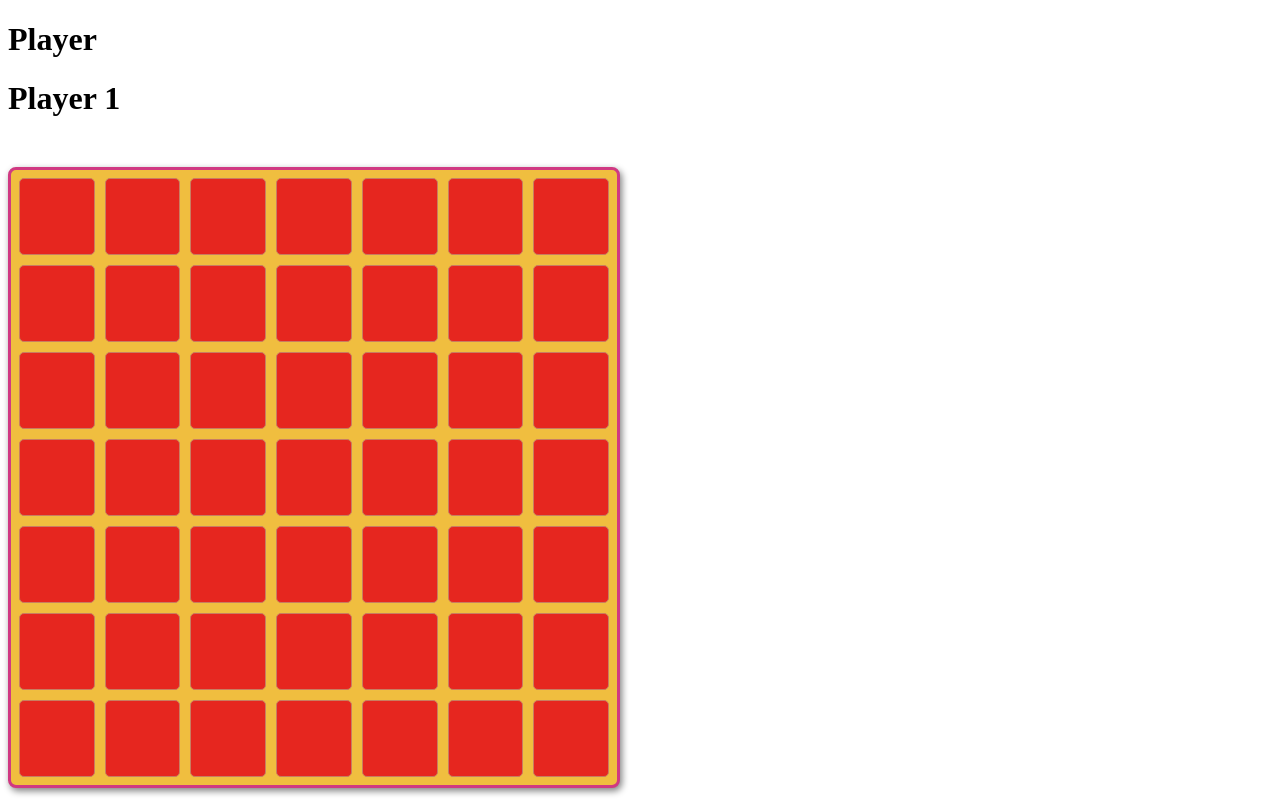
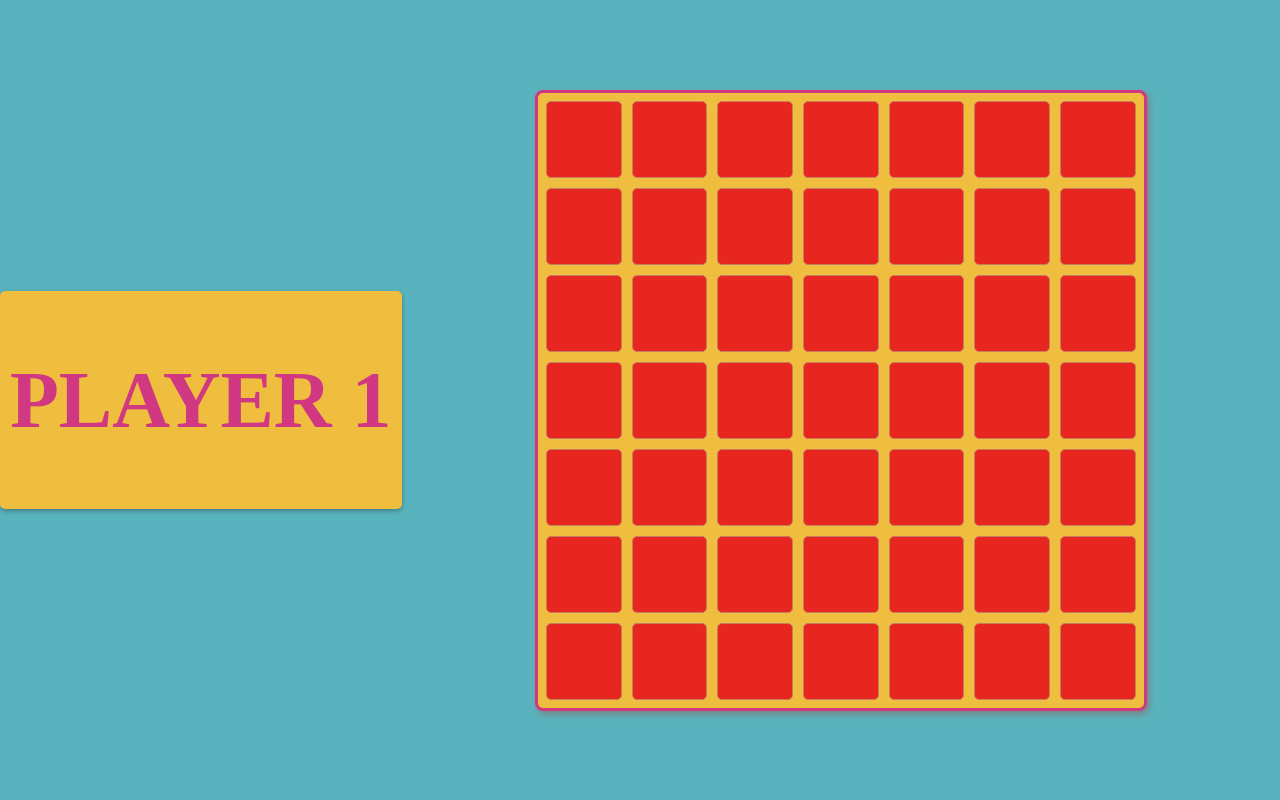
Before and after one commit to Knightmare1243/regis-recrcreation, a plain HTML site: page Connectfour/index.html in a window 1280 px wide. Drawn offline with Linux system fonts and the light colour scheme.

Commit message:
Title and background modified and beginning of a pseudo code for the winning conditions.

```diff
--- a/Connectfour/index.html
+++ b/Connectfour/index.html
@@ -15,8 +15,7 @@
 </head>
 
 <body>
-<div id="title"><h1>Player </h1></div>
-<div id="myHeader"><h1>Player 1</h1></div>
+<div id="title"><h1>Player 1</h1></div>
 
 <div id="grid">
     <div class="row">
--- a/Connectfour/script.js
+++ b/Connectfour/script.js
@@ -15,9 +15,28 @@ for(var i = 0; i < buttons.length; i++){
             displayImage.src = image[total %2]
             displayImage.style.display = 'block'; // Show the image
 
-        window.alert("You pressed " + number + ". Total clicks: " + total);
+        //window.alert("You pressed " + number + ". Total clicks: " + total);
         total = total+1;
-        document.getElementById("myHeader").innerText = innertext+(total %2 +1);
+        document.querySelector("#title h1").innerText = innertext +(total %2 +1);
     });
 }
 //odd number = player 1 ; even number player 2
+
+//if 4 of the same image are together in one direction, the player of the turn wins.
+//at the end of each player's turn, scan will be made for the position of each images
+//for the same, it would be in any directions within a straight line such as right, left, up, down and diagonally.
+//[[][]]
+
+//pseudo code
+/*
+
+
+
+code
+
+
+*/
+
+
+
+//Errors to correct: Make sure that the buttons already pressed and now with images on them cannot be pressed by both players.
--- a/Connectfour/styles.css
+++ b/Connectfour/styles.css
@@ -1,4 +1,28 @@
-/* Grid */
+body {
+    background-color: #59b3be; /* Light blue color */
+	display: flex;              /* Use flexbox */
+    justify-content: center;    /* Center horizontally */
+    align-items: center;        /* Center vertically */
+    height: 100vh;              /* Full height of the viewport */
+    margin: 0;                  /* Remove default margin */}
+
+
+#title {
+		font-size: 2.5em;            /* Increase font size */
+		font-weight: bold;           /* Make text bold */
+		color: #D03982;              /* Change text color */
+		text-align: center;          /* Center the title */
+		margin: 20px 0;             /* Add margin above and below */
+		text-transform: uppercase;    /* Make text uppercase */
+		background-color: #f0be3f;  /* Optional: background color */
+		padding: 10px;               /* Add padding around text */
+		border-radius: 5px;          /* Rounded corners */
+		box-shadow: 0 2px 5px rgba(0, 0, 0, 0.3); /* Add shadow */
+	}
+
+
+
+	/* Grid */
 
 #grid {
 
@@ -7,6 +31,7 @@
 	border-radius: 8px;
 	box-shadow: 2px 3px 7px grey;
 	margin-top: 50px;
+	margin: auto;               /* Center horizontally */
 	max-width: 600px;
 	padding: 3px;
 
```
Also changed, not shown: 1 other file.
